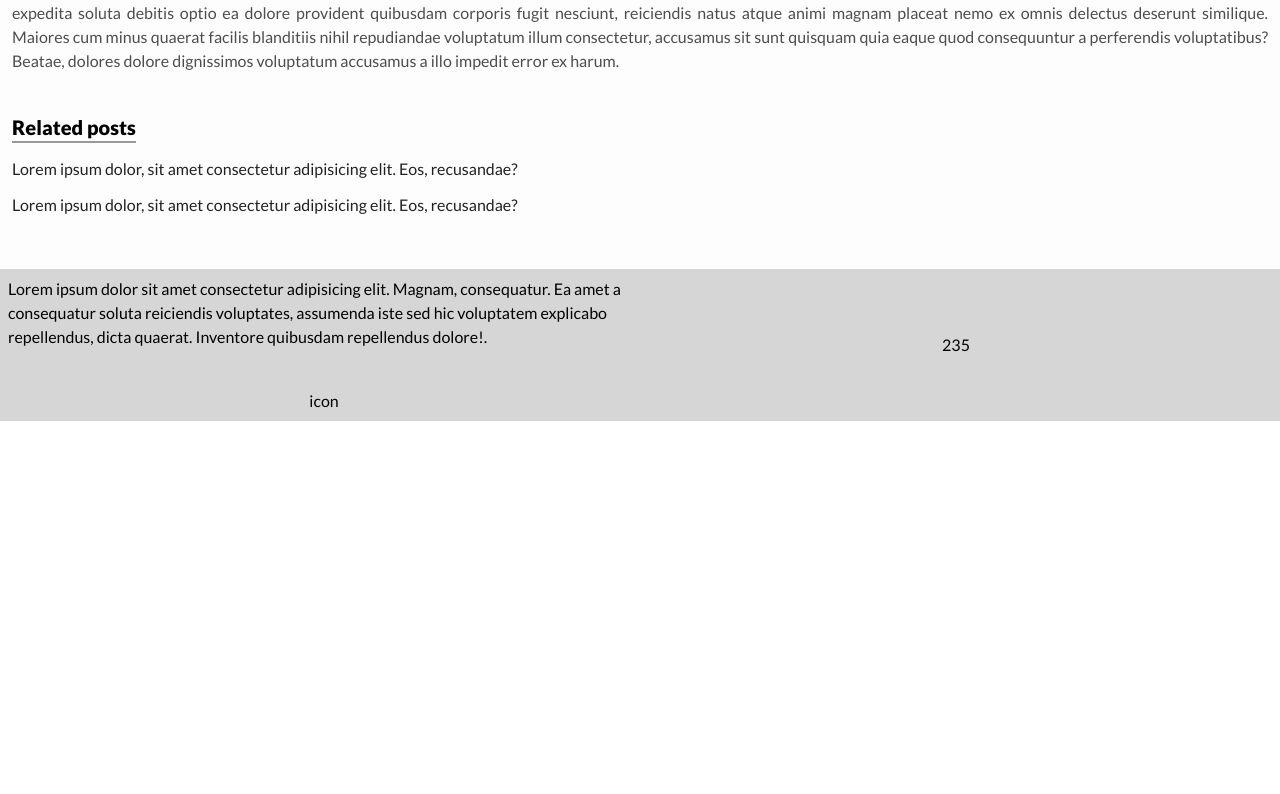
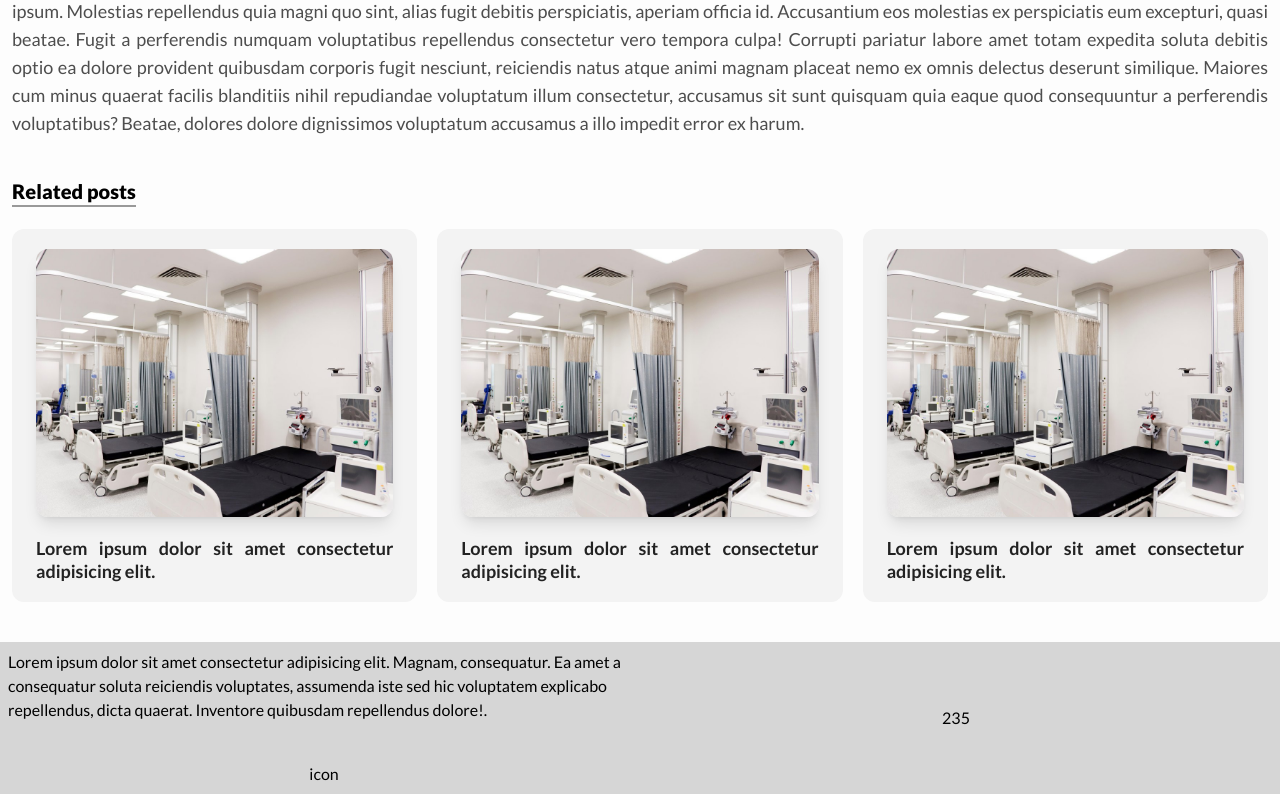
Before and after one commit to hadiraz/doctor-appointment, a Next.js app: page /blog/1 in a window 1280 px wide. Shown: the part 475-1269 px from the top of the page. Before the commit the page ends 896 px from the top, so only its background shows below. Built offline with nearby package versions, Linux system fonts and the light colour scheme.

Commit message:
related section completed

```diff
--- a/pages/blog/[slug].tsx
+++ b/pages/blog/[slug].tsx
@@ -1,6 +1,8 @@
 import Image from "next/image";
 import React from "react";
 import Photo from "@/public/assets/images/nuclear-image.jpg";
+import Hospital from "@/public/assets/images/hospital-services.jpg";
+
 const BlogPost = () => {
   return (
     <section className="flex flex-col w-full min-h-full max-w-7xl px-3">
@@ -10,11 +12,11 @@ const BlogPost = () => {
         className="w-full rounded-lg object-cover object-center max-h-40"
       />
       <article>
-        <h3 className="text-text text-2xl font-bold mb-2 mt-6">
+        <h3 className="text-text text-justify text-xl md:text-2xl font-extrabold mb-2 mt-6">
           Lorem ipsum dolor sit amet consectetur adipisicing elit. Optio,
           nesciunt.
         </h3>
-        <div className="text-[#4d4d4d] text-justify mt-3">
+        <div className="sm:text-lg text-[#4d4d4d] text-justify mt-3">
           Lorem ipsum, dolor sit amet consectetur adipisicing elit. Accusamus
           vel nobis odit quo impedit rerum! Ipsam quasi eveniet dolore
           voluptatibus. Nobis quae commodi perferendis veniam optio
@@ -42,16 +44,51 @@ const BlogPost = () => {
       </article>
       <div className="flex flex-col w-full mt-10">
         <p className="text-xl w-fit font-extrabold relative after:w-full after:h-[2px] after:bg-[#999999] after:absolute after:bottom-[-2px] after:left-0">Related posts</p>
-        <ul className="flex flex-col w-full mt-4">
-          <li className="flex w-full text-text group relative transition-all duration-200 hover:underline
-          underline-offset-2 hover:font-bold mb-3">
-            {/* <span className="w-0 flex group-hover:w-full h-[2px] absolute bottom-0 left-0 bg-[#ccc]"></span> */}
-            Lorem ipsum dolor, sit amet consectetur adipisicing elit. Eos, recusandae?
+        <ul className="grid gap-5 grid-cols-1 sm:grid-cols-2 md:grid-cols-3 w-full mt-6">
+          <li className="flex w-full">
+            <div className="flex group flex-col items-center justify-between py-5 px-6 rounded-xl bg-[#f3f3f3] transition-all duration-200 hover:shadow-lg hover:translate-y-1">
+          <div className="w-full flex items-center justify-center">
+            <Image
+              src={Hospital}
+              style={{ objectFit: "cover", objectPosition: "center" }}
+              alt="hospital"
+              className="rounded-xl shadow-lg group-hover:scale-[1.03] transition-all duration-200"
+            />
+          </div>
+            <h3 className="w-full text-lg text-justify mt-5 font-bold text-text leading-tight">
+              Lorem ipsum dolor sit amet consectetur adipisicing elit.
+            </h3>
+        </div>
           </li>
-          <li className="flex w-full text-text group relative transition-all duration-200 hover:underline
-          underline-offset-2 hover:font-bold mb-3">
-            {/* <span className="w-0 flex group-hover:w-full h-[2px] absolute bottom-0 left-0 bg-[#ccc]"></span> */}
-            Lorem ipsum dolor, sit amet consectetur adipisicing elit. Eos, recusandae?
+          <li className="flex w-full">
+            <div className="flex group flex-col items-center justify-between py-5 px-6 rounded-xl bg-[#f3f3f3] transition-all duration-200 hover:shadow-lg hover:translate-y-1">
+          <div className="w-full flex items-center justify-center">
+            <Image
+              src={Hospital}
+              style={{ objectFit: "cover", objectPosition: "center" }}
+              alt="hospital"
+              className="rounded-xl shadow-lg group-hover:scale-[1.03] transition-all duration-200"
+            />
+          </div>
+            <h3 className="w-full text-lg text-justify mt-5 font-bold text-text leading-tight">
+              Lorem ipsum dolor sit amet consectetur adipisicing elit.
+            </h3>
+        </div>
+          </li>
+          <li className="flex w-full">
+            <div className="flex group flex-col items-center justify-between py-5 px-6 rounded-xl bg-[#f3f3f3] transition-all duration-200 hover:shadow-lg hover:translate-y-1">
+          <div className="w-full flex items-center justify-center">
+            <Image
+              src={Hospital}
+              style={{ objectFit: "cover", objectPosition: "center" }}
+              alt="hospital"
+              className="rounded-xl shadow-lg group-hover:scale-[1.03] transition-all duration-200"
+            />
+          </div>
+            <h3 className="w-full text-lg text-justify mt-5 font-bold text-text leading-tight">
+              Lorem ipsum dolor sit amet consectetur adipisicing elit.
+            </h3>
+        </div>
           </li>
         </ul>
       </div>
```
